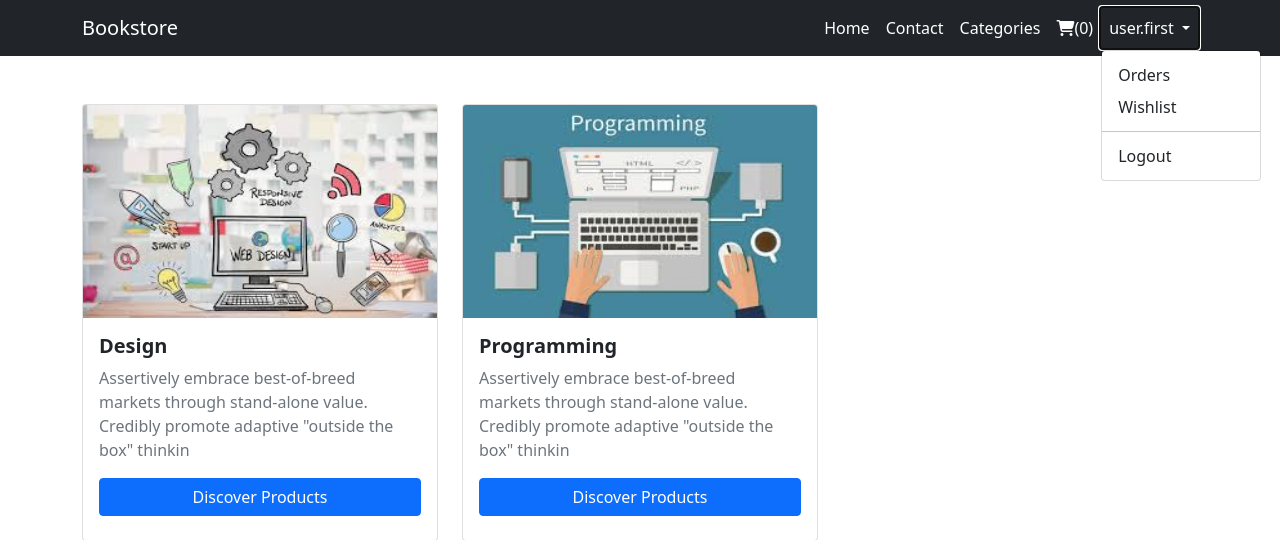
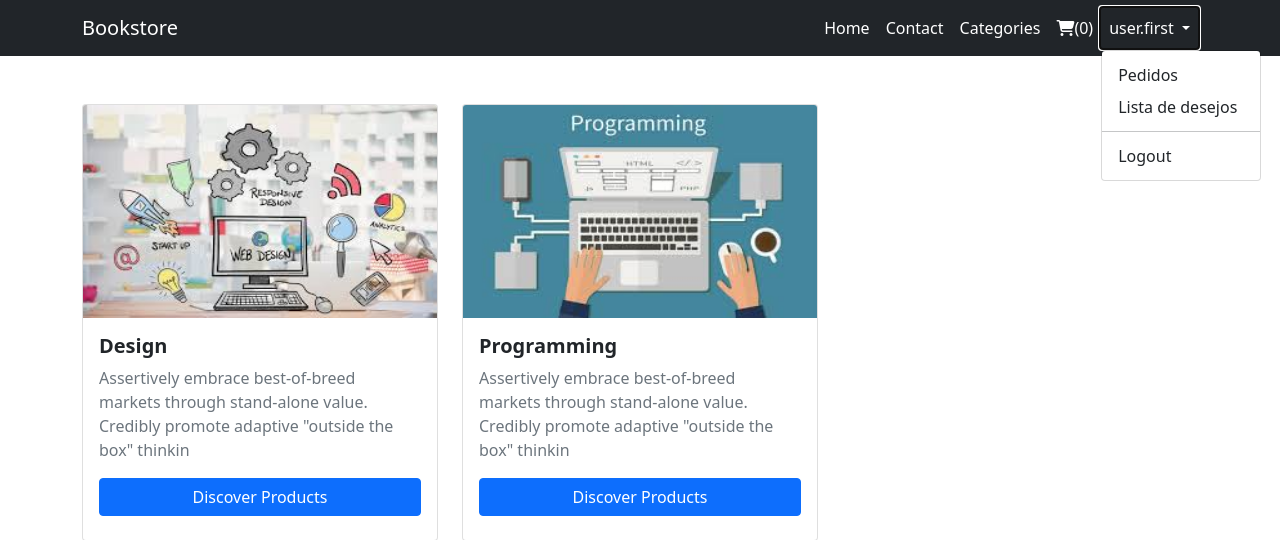
Before and after one commit to R2nin/Bookstore, a PHP site: page /bookstore/categories/index.php in a window 1280 px wide, after a click on "user.first". Shown: the top 540 px of the page. Run offline with PHP 8.4, Linux system fonts and the light colour scheme; a user stored in the database is signed in; data comes from the database, SQL or seed files in the repository; data that the repository does not hold is empty; some libraries are stand-ins or nearby versions.

Commit message:
Update header.php

```diff
--- a/includes/header.php
+++ b/includes/header.php
@@ -69,8 +69,8 @@
                 <?php echo $_SESSION['username']; ?>
                 </a>
                 <ul class="dropdown-menu" aria-labelledby="navbarDropdown">
-                    <li><a class="dropdown-item" href="<?php echo APPURL; ?>/users/orders.php?id=<?php echo $_SESSION['user_id']; ?>">Orders</a></li>
-                    <li><a class="dropdown-item" href="<?php echo APPURL; ?>/users/wishlist-user.php?id=<?php echo $_SESSION['user_id']; ?>">Wishlist</a></li>
+                    <li><a class="dropdown-item" href="<?php echo APPURL; ?>/users/orders.php?id=<?php echo $_SESSION['user_id']; ?>">Pedidos</a></li>
+                    <li><a class="dropdown-item" href="<?php echo APPURL; ?>/users/wishlist-user.php?id=<?php echo $_SESSION['user_id']; ?>">Lista de desejos</a></li>
                     <li><hr class="dropdown-divider"></li>
                     <li><a class="dropdown-item" href="<?php echo APPURL; ?>/auth/logout.php">Logout</a></li>
                 </ul>
```
